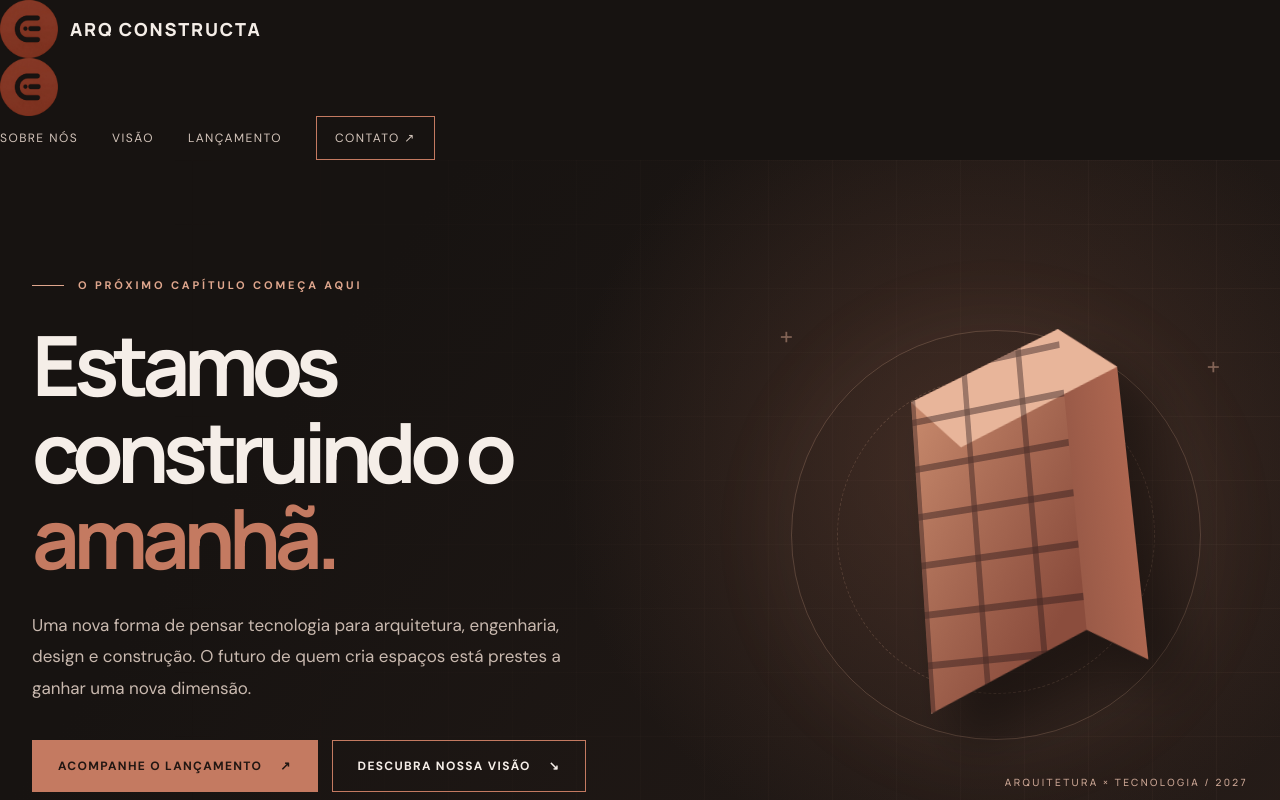
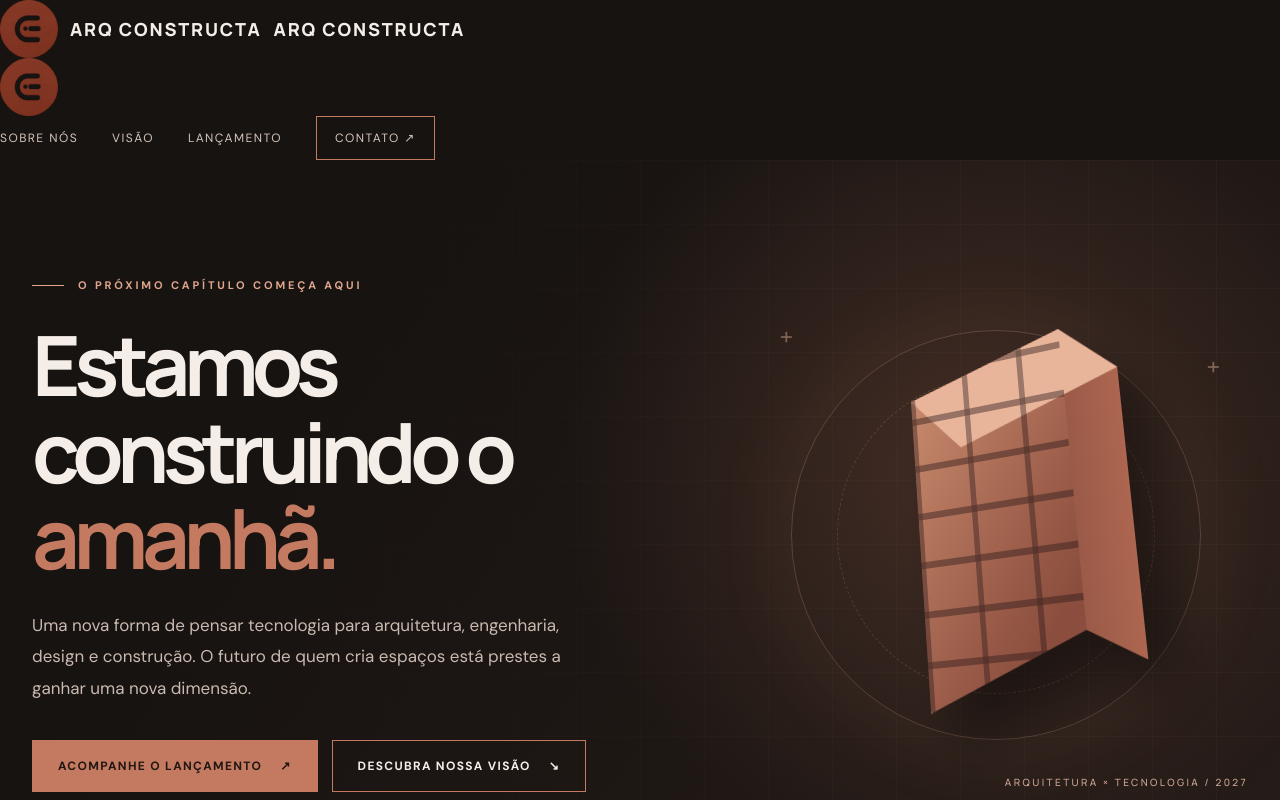
Before and after one commit to Julinhasobral/arqconstructa-site, a plain HTML site: page index.html in a window 1280 px wide. Shown: the top 800 px of the page. Drawn offline with Linux system fonts and the light colour scheme.

Commit message:
Update index.html

```diff
--- a/index.html
+++ b/index.html
@@ -115,7 +115,7 @@ header .brand .brand-name {
 }</style>
 </head>
 <body>
-<a class="brand" href="#inicio" aria-label="ARQ CONSTRUCTA">   <img class="brand-official" src="./logo%20oficial.png?v=3" alt="">   <span class="brand-name">ARQ CONSTRUCTA</span> </a><img class="brand-official" src="./logo%20oficial.png?v=3" alt="CONSTRUCTA"></a><nav aria-label="Menu principal"><a href="#sobre">Sobre nós</a><a href="#solucoes">Visão</a><a href="#lancamento">Lançamento</a><a class="nav-cta" href="mailto:contato@arqconstructa.com.br">Contato ↗</a></nav></header>
+<a class="brand" href="#inicio" aria-label="ARQ CONSTRUCTA">   <img class="brand-official" src="./logo%20oficial.png?v=3" alt=""><span class="brand-name">ARQ CONSTRUCTA</span>   <span class="brand-name">ARQ CONSTRUCTA</span> </a><img class="brand-official" src="./logo%20oficial.png?v=3" alt="CONSTRUCTA"></a><nav aria-label="Menu principal"><a href="#sobre">Sobre nós</a><a href="#solucoes">Visão</a><a href="#lancamento">Lançamento</a><a class="nav-cta" href="mailto:contato@arqconstructa.com.br">Contato ↗</a></nav></header>
 <main>
 <section class="hero" id="inicio"><div class="gridlines"></div><div class="wrap hero-layout"><div><div class="kicker">O próximo capítulo começa aqui</div><h1>Estamos<br>construindo o <span>amanhã.</span></h1><p>Uma nova forma de pensar tecnologia para arquitetura, engenharia, design e construção. O futuro de quem cria espaços está prestes a ganhar uma nova dimensão.</p><div class="actions"><a class="btn primary" href="#lancamento">Acompanhe o lançamento <span>↗</span></a><a class="btn secondary" href="#sobre">Descubra nossa visão <span>↘</span></a></div></div><div class="art" aria-hidden="true"><div class="art-ring"></div><div class="art-cross cross1">+</div><div class="art-cross cross2">+</div><div class="tower"><div class="face"></div><div class="side"></div><div class="top"></div><div class="windows"></div></div><div class="art-label">ARQUITETURA × TECNOLOGIA / 2027</div></div></div><div class="hero-bottom"><div class="wrap"><span>ARQ CONSTRUCTA © 2027</span><span>Inovação para quem projeta</span><span>Role para explorar ↓</span></div></div></section>
 <section class="count-section" id="lancamento"><div class="wrap count-layout"><div class="reveal"><div class="kicker" style="color:#a75d47">O grande dia</div><h2>O futuro tem data marcada.</h2><p>Estamos preparando uma nova experiência para o universo AEC. A contagem regressiva já começou.</p><p class="launch-date">02 / 02 / 2027 — LANÇAMENTO OFICIAL</p></div><div class="reveal"><div class="timer" role="timer" aria-label="Contagem regressiva para o lançamento"><div class="time-cell"><strong id="days">--</strong><span>Dias</span></div><div class="time-cell"><strong id="hours">--</strong><span>Horas</span></div><div class="time-cell"><strong id="minutes">--</strong><span>Minutos</span></div><div class="time-cell"><strong id="seconds">--</strong><span>Segundos</span></div></div><p class="timer-note" id="timer-note">Até 02 de fevereiro de 2027, à meia-noite (horário de Brasília).</p></div></div></section>
```
